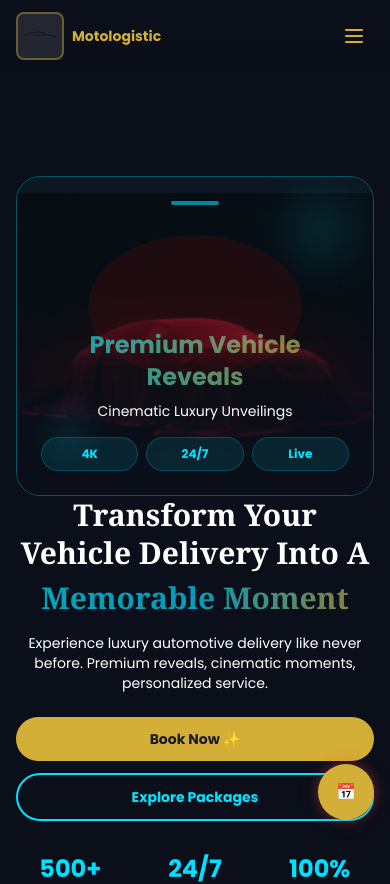
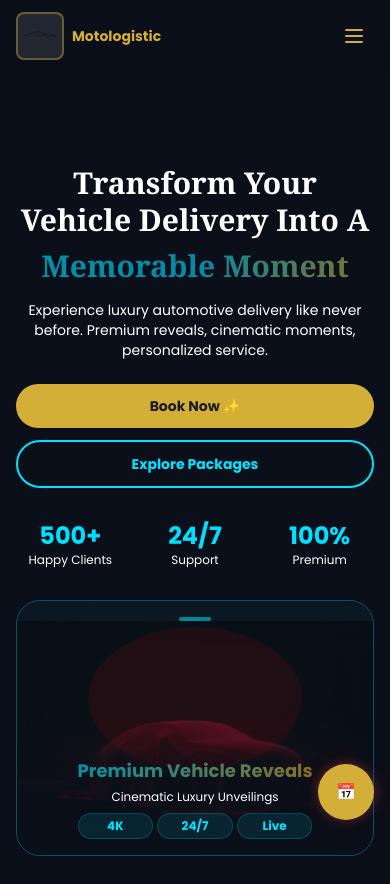
Before and after one commit to Saadalikhan8055/motologistic-moments, a Next.js app: page / in a window 390 px wide. Shown: the top 884 px of the page. Built offline with nearby package versions, Linux system fonts and the light colour scheme.

Commit message:
Remove first Premium Vehicle Reveals card - keep only mobile reveal below buttons

```diff
--- a/src/components/ResponsiveHero.tsx
+++ b/src/components/ResponsiveHero.tsx
@@ -9,7 +9,6 @@ interface ResponsiveHeroProps {
 }
 
 export default function ResponsiveHero({ onBookingClick }: ResponsiveHeroProps) {
-  const [mousePosition, setMousePosition] = useState({ x: 0, y: 0 })
   const [isMobile, setIsMobile] = useState(false)
   const [mounted, setMounted] = useState(false)
   const [particles, setParticles] = useState<Array<{ id: number; left: string; top: string; duration: string; delay: string }>>([])
@@ -38,26 +37,10 @@ export default function ResponsiveHero({ onBookingClick }: ResponsiveHeroProps)
     generateParticles()
     window.addEventListener('resize', checkMobile)
 
-    // Mouse tracking for parallax (desktop only)
-    const handleMouseMove = (e: MouseEvent) => {
-      if (!isMobile) {
-        setMousePosition({ x: e.clientX, y: e.clientY })
-      }
-    }
-
-    window.addEventListener('mousemove', handleMouseMove)
     return () => {
-      window.removeEventListener('mousemove', handleMouseMove)
       window.removeEventListener('resize', checkMobile)
     }
   }, [isMobile])
-
-  const getParallaxStyle = () => {
-    if (isMobile) return {}
-    return {
-      transform: `translate(${mousePosition.x * 0.02}px, ${mousePosition.y * 0.02}px)`,
-    }
-  }
 
   return (
     <section
@@ -225,81 +208,6 @@ export default function ResponsiveHero({ onBookingClick }: ResponsiveHeroProps)
             </div>
           </div>
 
-          {/* Visual Element (Mobile/Desktop) - Ultra-Premium Cinematic Card */}
-          <div className="flex w-full md:flex-1 relative h-80 md:h-96 justify-center items-center mt-8 md:mt-0">
-            {/* Animated Background Glow */}
-            <div className="absolute inset-0 rounded-3xl bg-gradient-to-br from-accent-cyan/5 via-accent-purple/5 to-accent-blue/5 blur-2xl -z-10 animate-pulse-glow" />
-
-            {/* Main Card with Glassmorphism */}
-            <div
-              className="relative w-full h-full rounded-3xl backdrop-blur-xl border border-accent-cyan/30 bg-gradient-to-br from-accent-cyan/8 to-accent-purple/8 overflow-hidden group hover:border-accent-cyan/60 transition-all duration-500"
-              style={getParallaxStyle()}
-            >
-              {/* Animated Border Gradient */}
-              <div className="absolute inset-0 rounded-3xl bg-gradient-to-r from-accent-cyan via-accent-purple to-accent-blue opacity-0 group-hover:opacity-20 transition-opacity duration-500 p-[2px]" />
-
-              {/* Car Image */}
-              <Image
-                src="/car.png"
-                alt="Premium Vehicle"
-                fill
-                className="object-cover object-center animate-float-up"
-                priority
-                sizes="(max-width: 768px) 100vw, (max-width: 1200px) 50vw, 400px"
-              />
-
-              {/* Red Reveal Overlay - Dramatic Effect */}
-              <div className="absolute inset-0 rounded-3xl pointer-events-none">
-                <svg viewBox="0 0 600 400" className="w-full h-full" style={{ opacity: 0.3 }}>
-                  <ellipse cx="300" cy="150" rx="180" ry="120" fill="#CC0000" opacity="0.4" />
-                </svg>
-              </div>
-
-              {/* Overlay Gradient - Red to Dark */}
-              <div className="absolute inset-0 bg-gradient-to-t from-luxury-dark via-transparent to-transparent rounded-3xl" />
-
-              {/* Premium Content */}
-              <div className="relative z-10 h-full flex flex-col items-center justify-between p-6">
-                {/* Top Accent Line */}
-                <div className="w-12 h-1 bg-gradient-to-r from-accent-cyan to-accent-purple rounded-full animate-shimmer-premium" />
-
-                {/* Spacer */}
-                <div />
-
-                {/* Bottom Content */}
-                <div className="text-center">
-                  {/* Premium Text with Gradient */}
-                  <h3 className="text-2xl font-bold mb-2 bg-gradient-to-r from-accent-cyan via-text-primary to-accent-gold bg-clip-text text-transparent animate-pulse-intense">
-                    Premium Vehicle Reveals
-                  </h3>
-
-                  {/* Subtitle */}
-                  <p className="text-sm text-text-secondary mb-4">
-                    Cinematic Luxury Unveilings
-                  </p>
-
-                  {/* Feature Pills */}
-                  <div className="grid grid-cols-3 gap-2 w-full">
-                    {['4K', '24/7', 'Live'].map((feature, i) => (
-                      <div
-                        key={i}
-                        className="px-3 py-2 rounded-full bg-accent-cyan/10 border border-accent-cyan/20 text-xs font-bold text-accent-cyan text-center hover:bg-accent-cyan/20 transition-all duration-300"
-                        style={{
-                          animation: `slide-up 0.6s ease-out ${i * 0.1}s both`,
-                        }}
-                      >
-                        {feature}
-                      </div>
-                    ))}
-                  </div>
-                </div>
-              </div>
-
-              {/* Floating Accent Orbs */}
-              <div className="absolute top-6 right-6 w-16 h-16 bg-gradient-to-br from-accent-cyan/30 to-transparent rounded-full blur-xl animate-float-x" />
-              <div className="absolute bottom-6 left-6 w-12 h-12 bg-gradient-to-tl from-accent-purple/30 to-transparent rounded-full blur-lg animate-float-up" style={{ animationDuration: '4s' }} />
-            </div>
-          </div>
         </div>
 
         {/* Scroll Indicator (Desktop) */}
```
